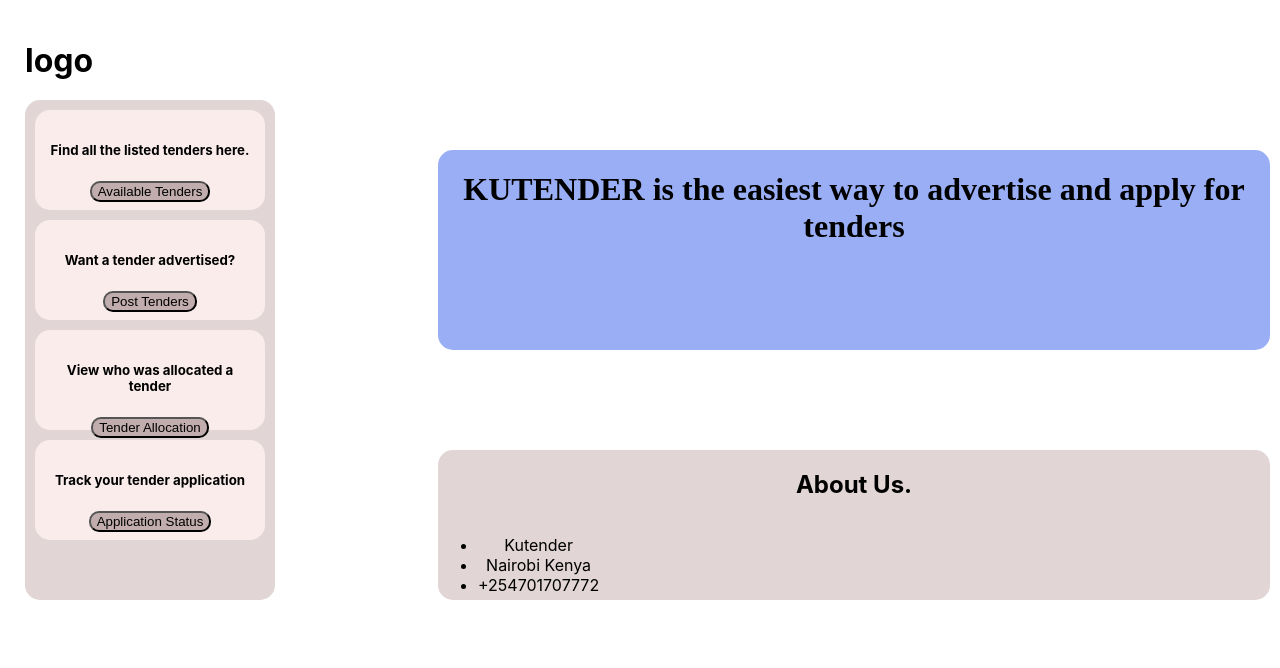
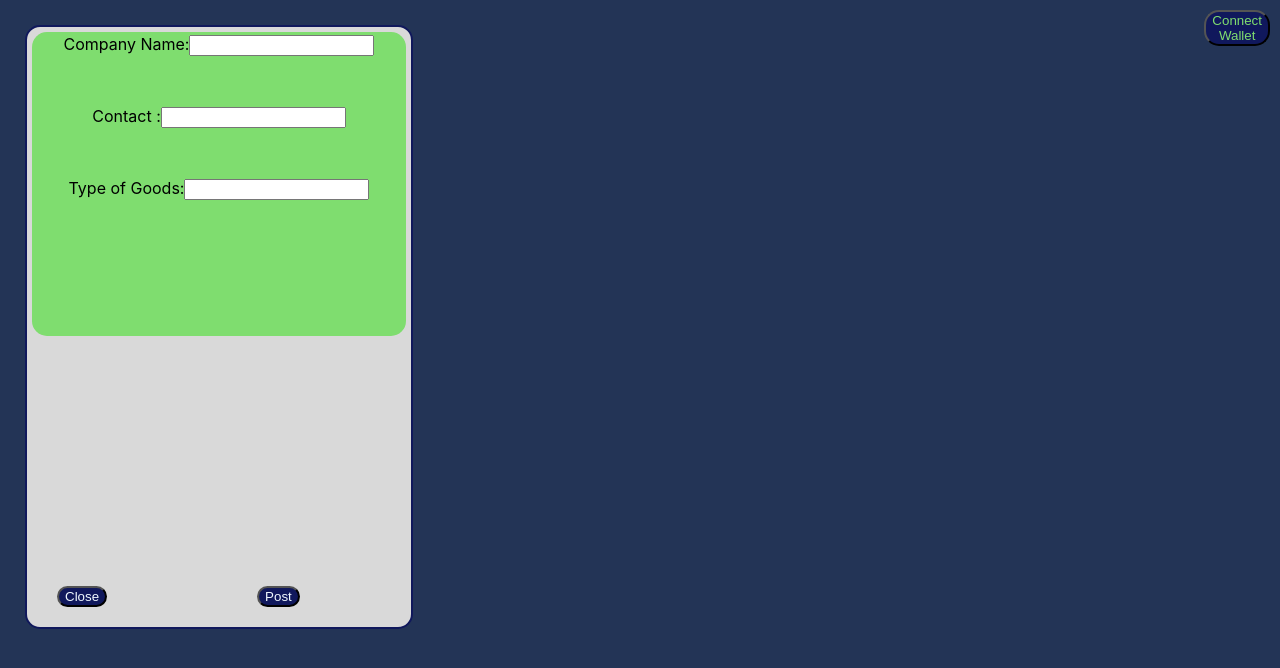
Before and after one commit to dancankimutai/KUTENDER, a React (Create React App) app: page / in a window 1280 px wide. Shown: the top 668 px of the page. Built offline with nearby package versions, Linux system fonts and the light colour scheme.

Commit message:
modify the bider's form

```diff
--- a/package.json
+++ b/package.json
@@ -8,6 +8,7 @@
     "@testing-library/user-event": "^13.5.0",
     "react": "^18.2.0",
     "react-dom": "^18.2.0",
+    "react-helmet": "^6.1.0",
     "react-scripts": "^5.0.1",
     "web-vitals": "^2.1.4"
   },
--- a/src/App.css
+++ b/src/App.css
@@ -1,5 +1,7 @@
 .App {
-  text-align: center;
+  text-align: justify;
+
+
 
 }
 
--- a/src/App.js
+++ b/src/App.js
@@ -1,16 +1,22 @@
 import logo from './logo.svg';
 import Tenders from './components/tenderpost/tenders';
 import { useState } from "react";
-
+import BiderForm from './components/biderpostform/BiderForm';
+import {Helmet} from 'react-helmet';
 import './App.css';
 import Home from "./components/home/Home";
 
 function App() {
   const [connectHome,setConnectHome] = useState(true)
+  //{connectHome &&<Home onTenders={setConnectHome}/> }
+  //    {!connectHome &&<Tenders /> }
+
   return (
     <div className="App">
-      {connectHome &&<Home onTenders={setConnectHome}/> }
-      {!connectHome &&<Tenders /> }
+      <Helmet>
+      <style>{'body { background-color:#233456 ; }'}</style>
+      </Helmet>
+      <BiderForm/>
 
     </div>
   );
--- /dev/null
+++ b/src/components/biderpostform/BiderForm.js
@@ -0,0 +1,47 @@
+import "./bider_module.css";
+const BiderForm =() =>{
+
+    return(
+        <div className="mainBiderForm">
+            <div className="btnConnect">
+                <button id="btnconnectAccount">
+                    Connect<br/>
+                    Wallet
+
+                </button>
+
+            </div>
+            <div className="biderForm">
+
+        <div className="BiderFormInput">
+            <form>
+                <label>
+                    Company Name:
+                </label>
+                <input type="text" className="inputs" id="biderCompanyName"  /><br/>
+                <label>
+                    Contact :
+                </label>
+                <input type="text" className="inputs" id="biderContact"  /><br/>
+                <label>
+                    Type of Goods:
+                </label>
+                <input type="text" className="inputs" id="biderGoods"  /><br/>
+
+            </form>
+
+        </div>
+        <div className="btnpostcancel">
+        <button className="btnsclose">Close</button>
+                <button className="btnsopen">Post</button>
+
+        </div>
+
+            </div>
+
+
+        </div>
+    )
+
+}
+export default BiderForm;
--- /dev/null
+++ b/src/components/biderpostform/bider_module.css
@@ -0,0 +1,74 @@
+.btnConnect{
+
+    float: right;
+    margin: 10px;
+
+}
+.mainBiderForm{
+    width: 100%;
+    height: 100%;
+
+}
+.btnpostcancel{
+    position: absolute;
+    margin-top: 20px;
+   width: max-content;
+    bottom: 0;
+    margin: 20px;
+
+}
+
+
+#btnconnectAccount{
+    border-radius: 15px;
+    color: #7FDD6F;
+    background-color: #10185C;
+
+
+}
+.biderForm{
+    position: relative;
+    height: 75%;
+    text-align: center;
+    column-gap: 10px;
+    width: 30%;
+  overflow: hidden;
+    border-radius: 15px;
+    border-color: #10185C;
+    float: left;
+    border-width: 2px;
+    border-style: solid;
+    margin-left: 25px;
+    margin-top: 25px;
+    background: #D9D9D9;
+}
+.BiderFormInput{
+   align-items: center;
+   margin-top: 30px;
+   border-radius: 15px;
+   padding: 2px;
+   margin: 5px;
+   height: 50%;
+   background-color: #7FDD6F;
+}
+.inputs{
+    margin-bottom: 50px;
+}
+.btnsclose{
+    margin-left: 10px;
+    margin-right: 150px;
+    margin-top: 10px;
+    background-color: #10185C;
+    border-radius: 15px;
+    color: aliceblue;
+}
+.btnsopen{
+
+    margin-top: 10px;
+    background-color: #10185C;
+    border-radius: 15px;
+    color: aliceblue;
+}
+.mainBiderForm{
+    position: fixed;
+}
```
Also changed, not shown: 1 other file (tests, documents, lock files or other folders).
